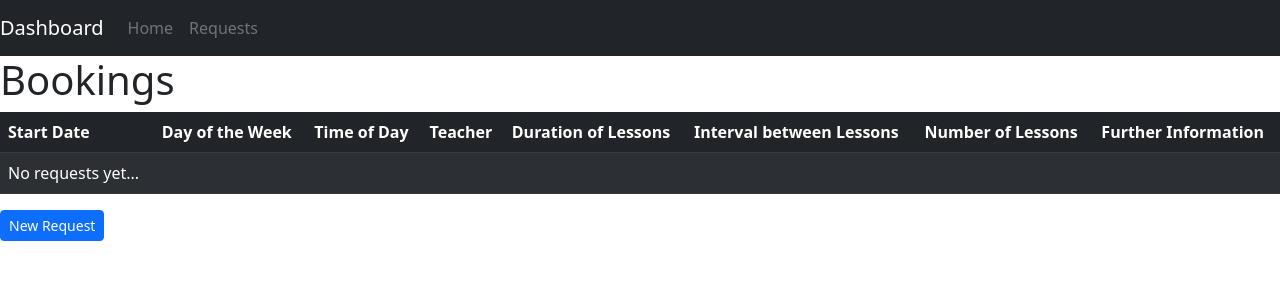
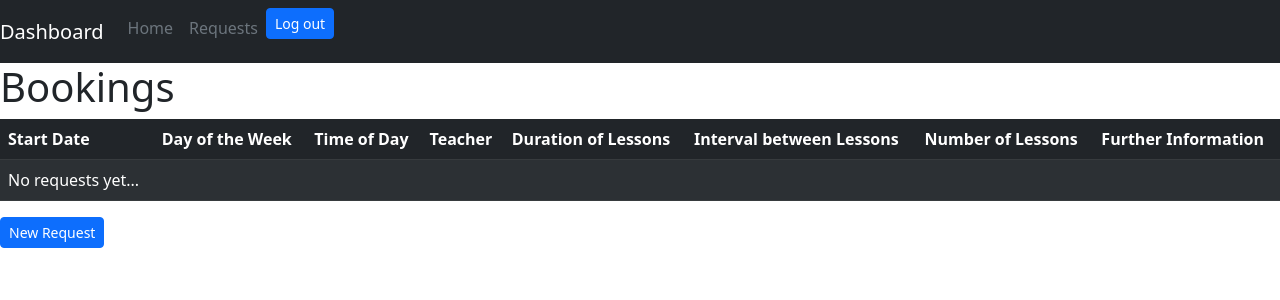
Before and after one commit to SaujanShr/Falcon, a Django app: template lessons/templates/student_page.html in a window 1280 px wide. Shown: the top 300 px of the page. Run offline with Django 4.2, Linux system fonts and the light colour scheme; the template is opened without the code that fills it, so the values that code supplies are empty; some libraries are stand-ins or nearby versions.

Commit message:
Add log out button

```diff
--- a/lessons/templates/student_page.html
+++ b/lessons/templates/student_page.html
@@ -16,6 +16,7 @@
         <div class="navbar-nav">
           <a class="nav-item nav-link text-secondary" href="{% url 'student_page'  %}">Home</a>
           <a class="nav-item nav-link text-secondary" href="{% url 'request_list' %}">Requests</a>
+          <p><a href="{% url 'log_out' %}" class=" btn btn-sm btn-primary">Log out</a></p>
         </div>
       </div>
     </nav>
```
